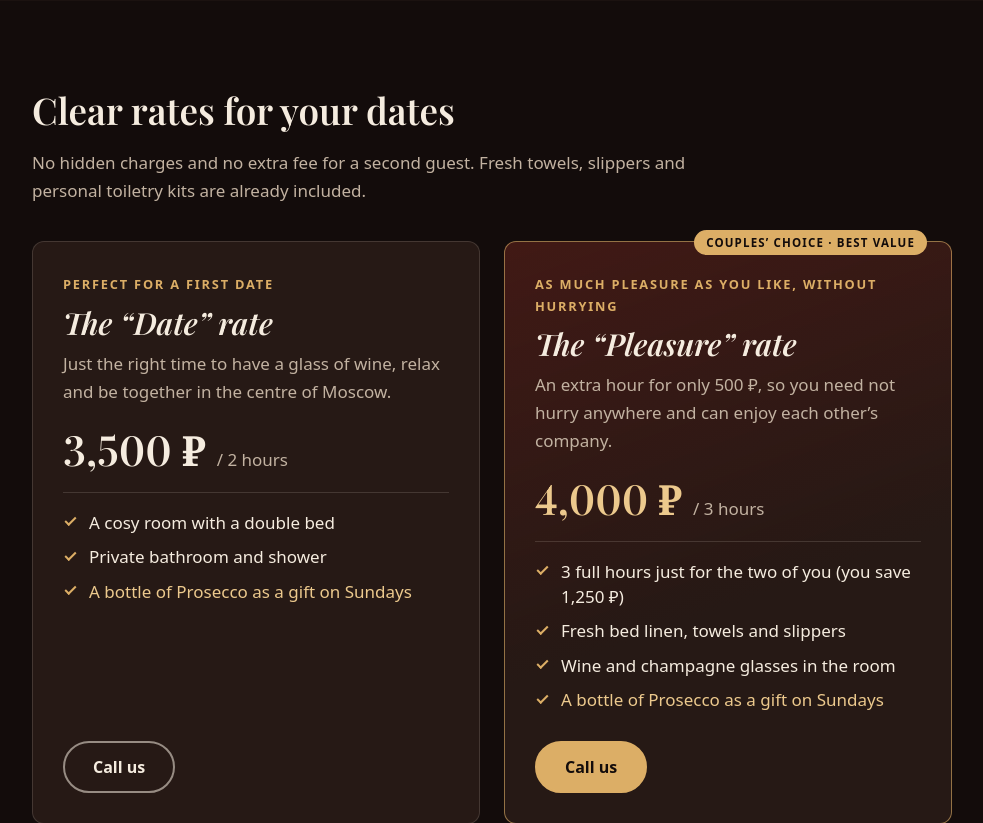
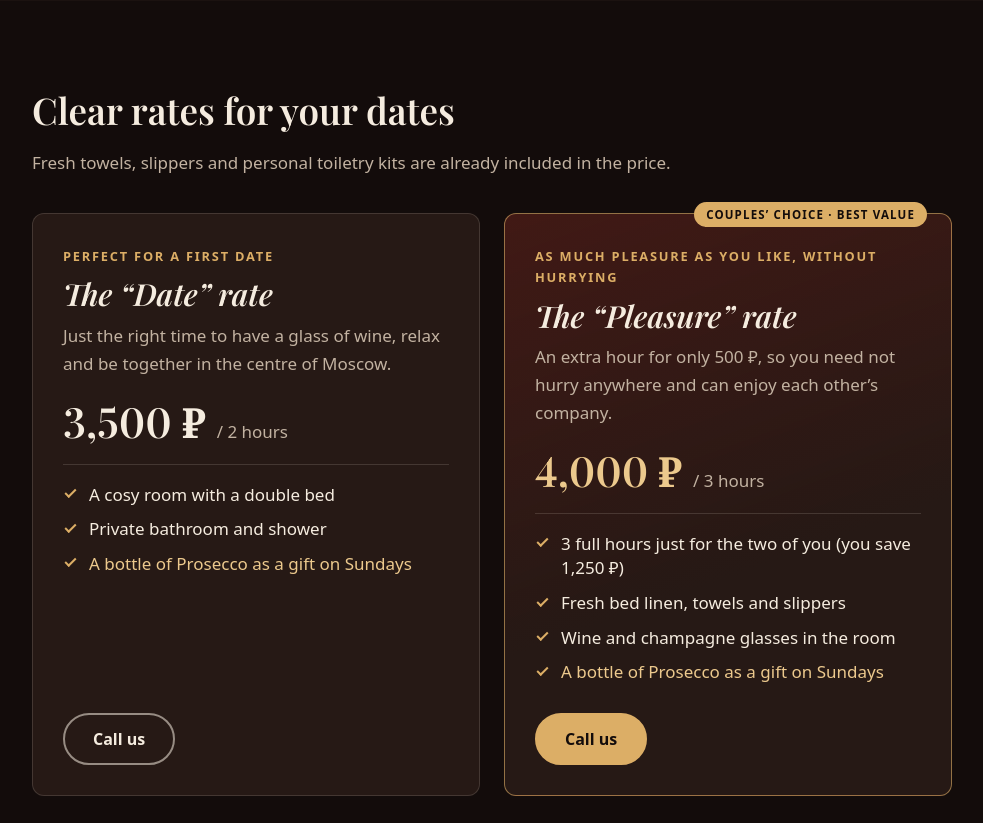
Before and after one commit to Vannger/Pushka-Hotel-Website, a Django app: page /ru/ in a window 1280 px wide. Shown: the part 2127-2950 px from the top of the page, without its empty margins (58-1041 px from the left). Run offline with Django 5.2, Linux system fonts and the light colour scheme; data comes from the database, SQL or seed files in the repository; data that the repository does not hold is empty; some libraries are stand-ins or nearby versions.

Commit message:
Remove the no-extra-fee claim from the rates intro
Co-Authored-By: Claude Opus 5.5 <noreply@anthropic.com>
Claude-Session: https://claude.ai/code/session_01GtePtMUEWaCipDvQzBxMjM

```diff
--- a/hotel/templates/hotel/home.html
+++ b/hotel/templates/hotel/home.html
@@ -137,7 +137,7 @@
       <div class="container">
         <div class="section-head">
           <h2>{% translate "Clear rates for your dates" %}</h2>
-          <p>{% translate "No hidden charges and no extra fee for a second guest. Fresh towels, slippers and personal toiletry kits are already included." %}</p>
+          <p>{% translate "Fresh towels, slippers and personal toiletry kits are already included in the price." %}</p>
         </div>
         <div class="tariffs">
           <article class="tariff">
```
Also changed, not shown: hotel/tests/test_pages.py (+1 -0 lines), locale/ru/LC_MESSAGES/django.po, 1 other file.
